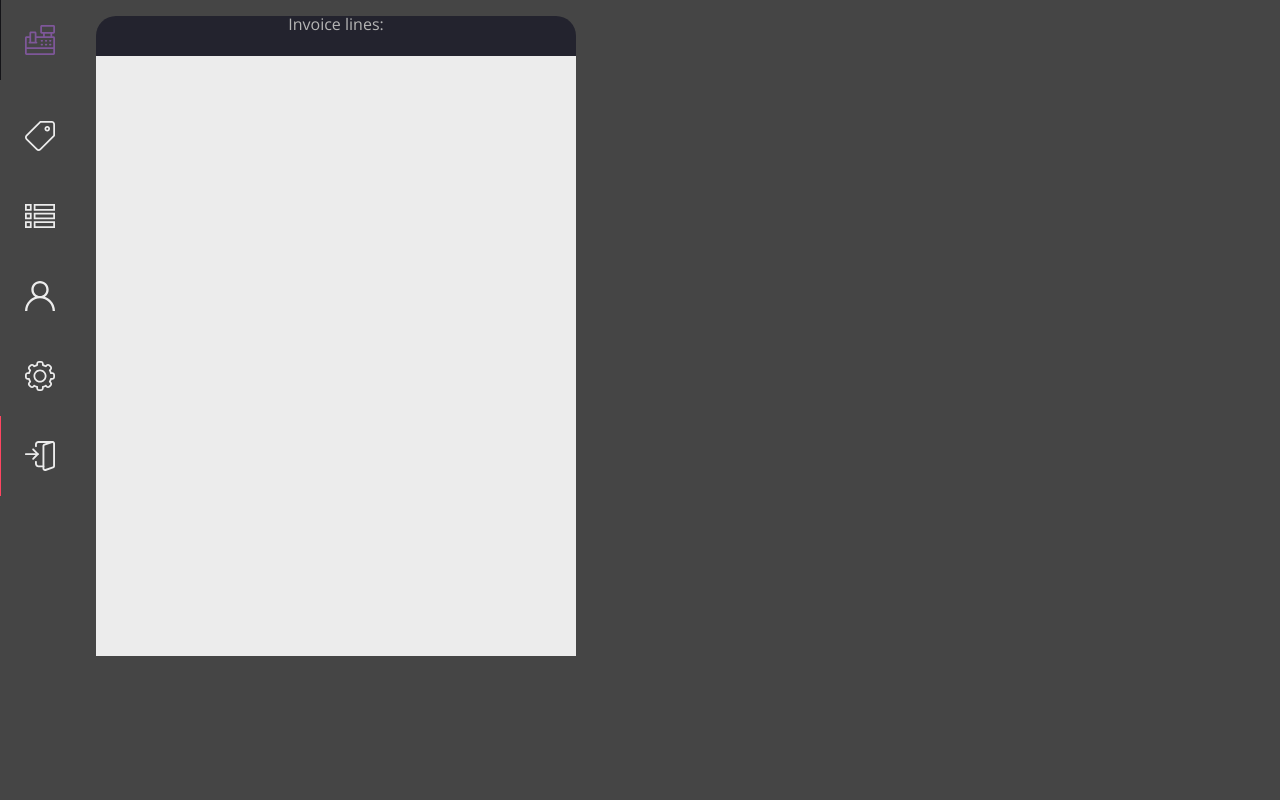
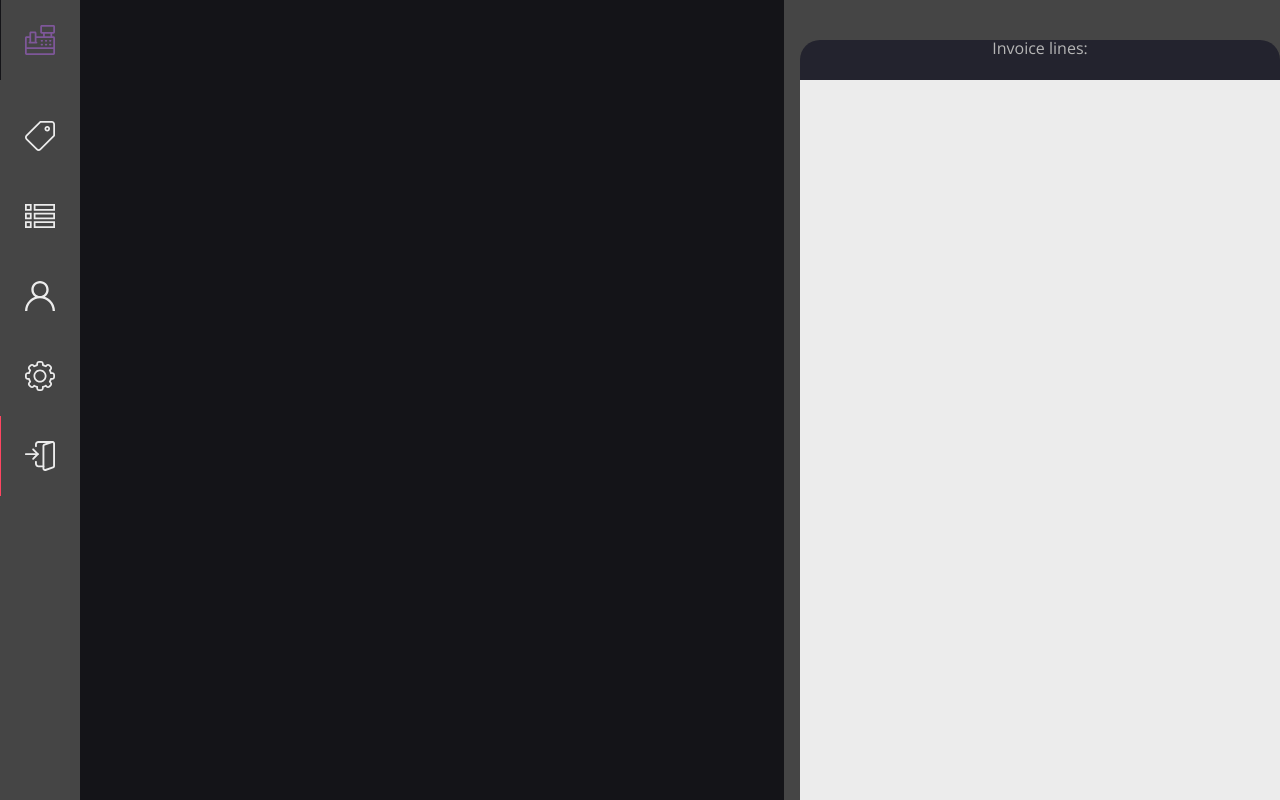
Before and after one commit to Travis-Witts/AnyPOS, a React (Create React App) app in the folder client/: page / in a window 1280 px wide. Shown: the top 800 px of the page. Built offline with nearby package versions, Linux system fonts and the light colour scheme.

Commit message:
:construction: feat: added button area and moved invoice screen :construction:

```diff
--- a/client/src/App.scss
+++ b/client/src/App.scss
@@ -32,19 +32,45 @@ body::-webkit-scrollbar-thumb {
 @media only screen and (min-width: 601px) {
   .main {
     margin-left: 5rem;
+    height: 100vh;
+    margin-bottom: 0;
   }
 }
 @media only screen and (max-width: 600px) {
-  main {
-    margin: 0;
+  .main {
+    margin-left: 0;
+    margin-bottom: 5rem;
+    height: 100%;
+  }
+  .sales-row {
+    position:fixed;
+    top: 0;
+    left: 1rem;
+
   }
 }
 
 // Sales page
 
+.sale-container {
+  display:flex;
+  flex-direction: row;
+}
+
 .sales-row {
+  position: fixed;
+  bottom: 0;
+  right: 0;
   display: flex;
   flex-direction: row;
+}
+
+.item-col {
+  background-color: $bg-secondary;
+  height: 200vh;
+  border: 1px black;
+  width: 100%;
+  margin-right:31rem;
 }
 
 .invoice-col {
@@ -61,13 +87,7 @@ body::-webkit-scrollbar-thumb {
 
 .current-invoice {
   background-color: $text-secondary;
-  height: 75vh;
+  height: 90vh;
   width: 30rem;
   overflow: auto;
 }
-
-
-.sales-btns {
-  display: flex;
-  flex-direction: column;
-}
--- a/client/src/components/Sale/index.tsx
+++ b/client/src/components/Sale/index.tsx
@@ -2,6 +2,7 @@ import React from 'react';
 
 const Sale: React.FC = () => (
   <div className="sale-container">
+    <div className="item-col" />
     <div className="sales-row">
       <div className="invoice-col">
           <div className="invoice-header">Invoice lines:</div>
--- a/client/src/index.scss
+++ b/client/src/index.scss
@@ -1,4 +1,4 @@
-html, body, div, span, applet, object, iframe,
+body, div, span, applet, object, iframe,
 h1, h2, h3, h4, h5, h6, p, blockquote, pre,
 a, abbr, acronym, address, big, cite, code,
 del, dfn, em, img, ins, kbd, q, s, samp,
```
